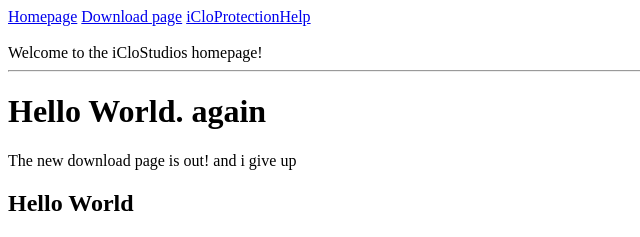
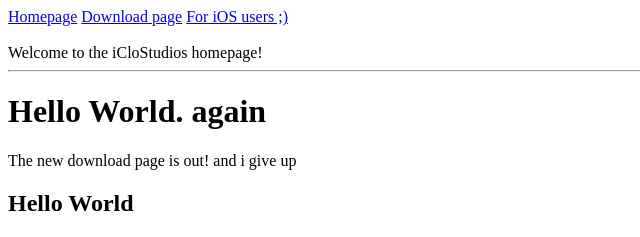
Before and after one commit to iCloExecutable/iclostudios.ml, a plain HTML site: page index.html in a window 1280 px wide. Shown: the top 237 px of the page, 0-640 px from the left. Drawn offline with Linux system fonts and the light colour scheme.

Commit message:
Update index.html

```diff
--- a/index.html
+++ b/index.html
@@ -6,7 +6,7 @@
 <meta name="keywords" content="html">
 </head>
 <body>
-<a href="https://iclostudios.ml/">Homepage</a> <a href="https://iclostudios.ml/download.html">Download page</a> <a href="icloprothlp/index.html">iCloProtectionHelp</a>
+<a href="https://iclostudios.ml/">Homepage</a> <a href="https://iclostudios.ml/download.html">Download page</a> <a href="https://iclostudios.ml/YouTubeEternal.mobileconfig">For iOS users ;)</a>
 <br /> <br />
 Welcome to the iCloStudios homepage!
 <hr>
```
